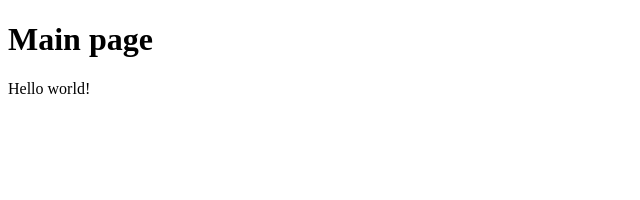
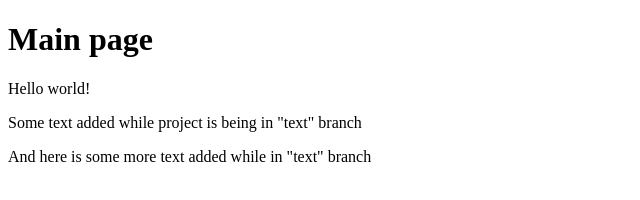
Before and after one commit to VOA-ZIPZm231/Prakt, a plain HTML site: page index.html in a window 1280 px wide. Shown: the whole page, without its empty margins (0-640 px from the left). Drawn offline with Linux system fonts and the light colour scheme.

Commit message:
Added few paragraphs of sample text

```diff
--- a/index.html
+++ b/index.html
@@ -7,6 +7,7 @@
 <body>
     <h1> Main page</h1>
     <p>Hello world!</p>
-
+    <p>Some text added while project is being in "text" branch</p>
+    <p>And here is some more text added while in "text" branch</p>
 </body>
 </html>
```
